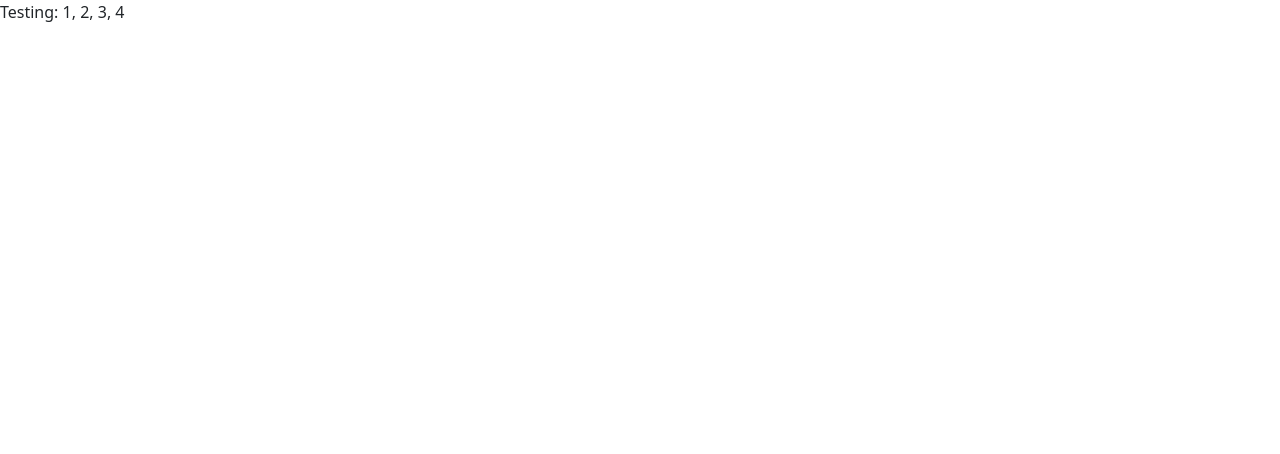
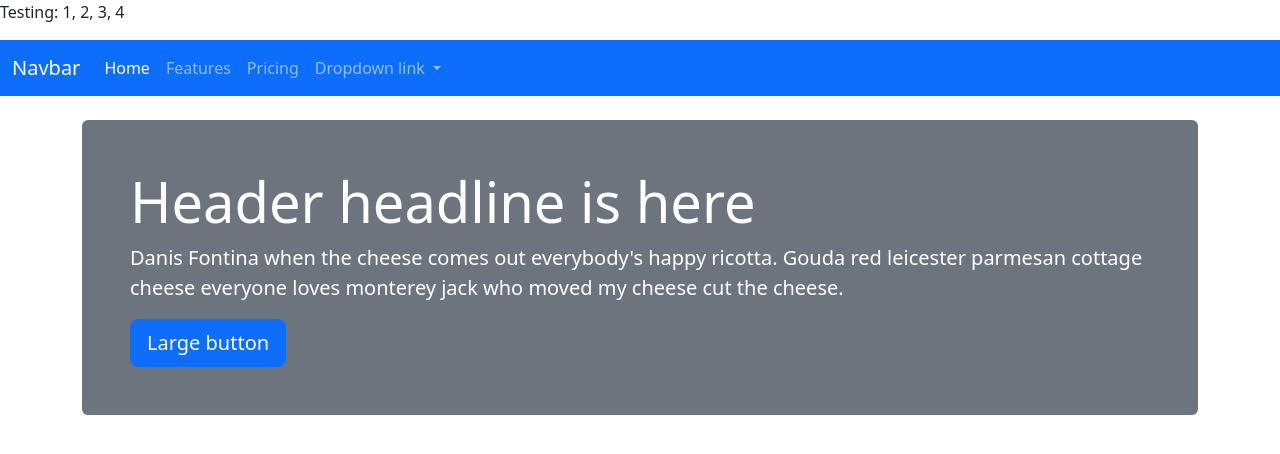
Before and after one commit to alexroeder/alex-bootstrap, a website: page src/index.html in a window 1280 px wide. Drawn offline with nearby package versions, Linux system fonts and the light colour scheme; files that its build step writes are made by us from their sources; files whose address does not match are found by name.

Commit message:
Components

```diff
--- a/src/index.html
+++ b/src/index.html
@@ -10,7 +10,44 @@
 <body>
   <!-- Content starts here -->
   <p>Testing: 1, 2, 3, 4</p>
-
+  <nav class="navbar navbar-expand-lg bg-primary" data-bs-theme="dark">
+    <div class="container-fluid">
+      <a class="navbar-brand" href="#">Navbar</a>
+      <button class="navbar-toggler" type="button" data-bs-toggle="collapse" data-bs-target="#navbarNavDropdown" aria-controls="navbarNavDropdown" aria-expanded="false" aria-label="Toggle navigation">
+        <span class="navbar-toggler-icon"></span>
+      </button>
+      <div class="collapse navbar-collapse" id="navbarNavDropdown">
+        <ul class="navbar-nav">
+          <li class="nav-item">
+            <a class="nav-link active" aria-current="page" href="#">Home</a>
+          </li>
+          <li class="nav-item">
+            <a class="nav-link" href="#">Features</a>
+          </li>
+          <li class="nav-item">
+            <a class="nav-link" href="#">Pricing</a>
+          </li>
+          <li class="nav-item dropdown">
+            <a class="nav-link dropdown-toggle" href="#" role="button" data-bs-toggle="dropdown" aria-expanded="false">
+              Dropdown link
+            </a>
+            <ul class="dropdown-menu">
+              <li><a class="dropdown-item" href="#">Action</a></li>
+              <li><a class="dropdown-item" href="#">Another action</a></li>
+              <li><a class="dropdown-item" href="#">Something else here</a></li>
+            </ul>
+          </li>
+        </ul>
+      </div>
+    </div>
+  </nav>
+  <div class="container">
+    <header class="bg-secondary text-white my-4 p-5 rounded">
+      <h1 class="display-4">Header headline is here</h1>
+      <p class="lead">Danis Fontina when the cheese comes out everybody's happy ricotta. Gouda red leicester parmesan cottage cheese everyone loves monterey jack who moved my cheese cut the cheese.</p>
+      <button type="button" class="btn btn-primary btn-lg">Large button</button>
+    </header>
+  </div>
   <!-- Closing scripts here -->
   <script src="js/bootstrap.bundle.min.js"></script>
 </body>
```
Also changed, not shown: docs/index.html (+38 -1 lines), README.md.
